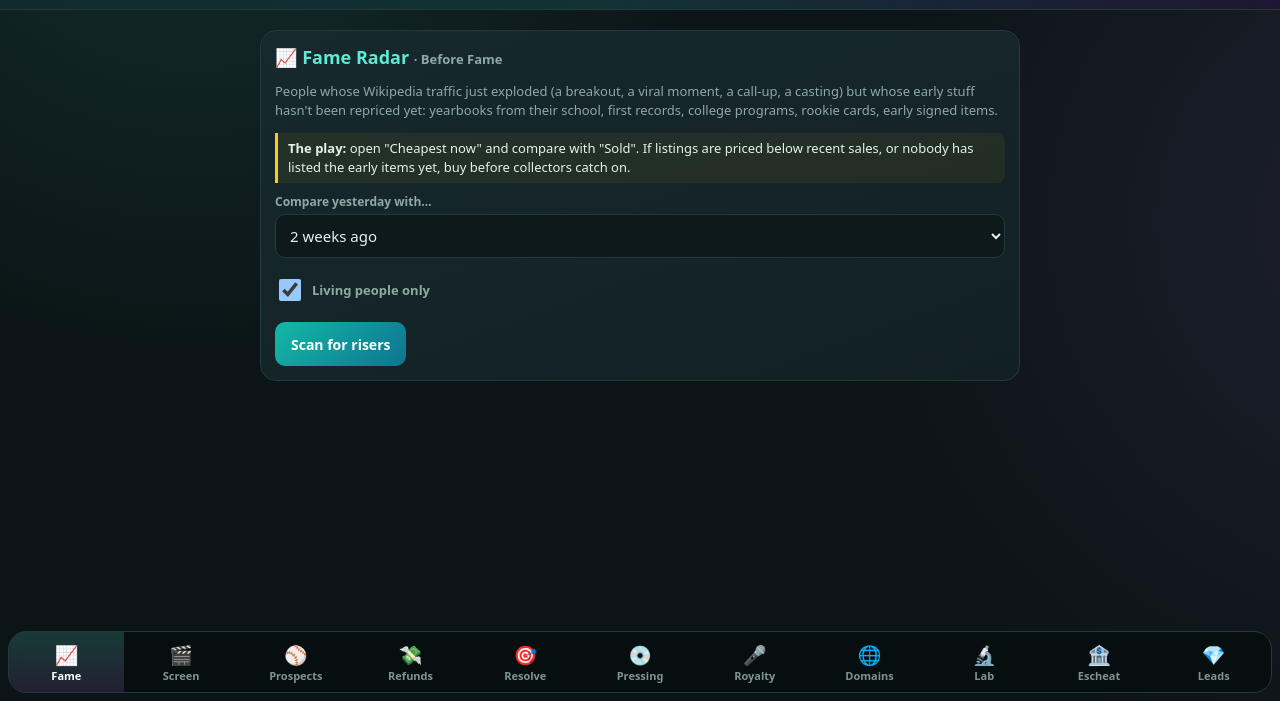
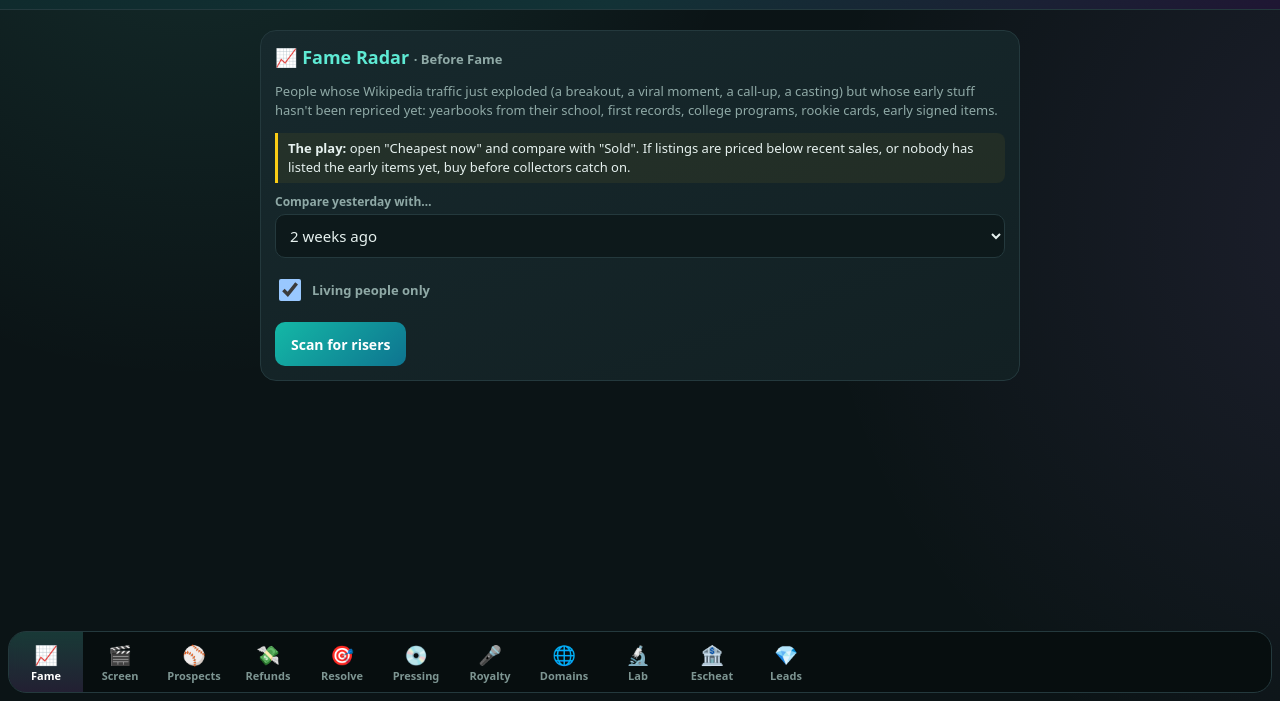
Before and after one commit to 7ITB7/roughcut, a plain HTML site: page index.html in a window 1280 px wide. Both pictures are taken after a click on the button "📈 Fame". Shown: the part 99-800 px from the top of the page. Drawn offline with Linux system fonts and the light colour scheme.

Commit message:
Fix tab bar scrolling
Co-Authored-By: Claude Opus 5.5 <noreply@anthropic.com>
Claude-Session: https://claude.ai/code/session_01NqBvymXRhhJBrcxaTe6jQZ

```diff
--- a/index.html
+++ b/index.html
@@ -38,8 +38,8 @@ input,select,textarea{width:100%;min-height:44px;padding:10px;border:1px solid v
 .hunts a{display:inline-flex;align-items:center;min-height:36px;padding:0 10px;border-radius:999px;border:1px solid var(--line);color:var(--ink);text-decoration:none;font-size:12px;font-weight:700;background:#132427}
 .hunts a.sold{border-color:rgba(250,204,21,.4);color:#fde68a}
 .save{position:absolute;right:10px;bottom:10px}
-nav{position:fixed;left:8px;right:8px;bottom:8px;display:flex;overflow-x:auto;scrollbar-width:none;background:rgba(8,14,15,.94);backdrop-filter:blur(8px);border:1px solid var(--line);border-radius:18px;overflow:hidden}
-nav::-webkit-scrollbar{display:none}nav button{flex:1 0 70px;min-height:60px;background:none;border:0;color:#7d9592;font:700 11px system-ui;cursor:pointer}
+nav{position:fixed;left:8px;right:8px;bottom:8px;display:flex;overflow-x:auto;scrollbar-width:none;background:rgba(8,14,15,.94);backdrop-filter:blur(8px);border:1px solid var(--line);border-radius:18px;-webkit-overflow-scrolling:touch;overscroll-behavior-x:contain;touch-action:pan-x}
+nav::-webkit-scrollbar{display:none}nav button{flex:0 0 74px;min-height:60px;background:none;border:0;color:#7d9592;font:700 11px system-ui;cursor:pointer}
 nav button span{display:block;font-size:19px}
 nav button.on{color:#fff;background:linear-gradient(180deg,rgba(94,234,212,.2),rgba(192,132,252,.15))}
 .spin{display:inline-block;width:14px;height:14px;border:3px solid #24393d;border-top-color:var(--gem);border-radius:50%;animation:s .8s linear infinite;vertical-align:-2px;margin-right:6px}@keyframes s{to{transform:rotate(360deg)}}
@@ -195,7 +195,7 @@ async function pool(items,n,fn){const res=[];let i=0;await Promise.all(Array.fro
 
 /* ---------- tabs ---------- */
 const TABS=['fame','screen','pros','ref','res','press','roy','dom','lab','esc','leads'];
-function tab(t){document.querySelectorAll('main>section').forEach(s=>s.hidden=s.id!=='t-'+t);document.querySelectorAll('nav button').forEach(b=>b.classList.toggle('on',b.dataset.t===t));if(t==='leads')renderLeads();try{history.replaceState(null,'','#'+t)}catch(e){}window.scrollTo(0,0)}
+function tab(t){document.querySelectorAll('main>section').forEach(s=>s.hidden=s.id!=='t-'+t);document.querySelectorAll('nav button').forEach(b=>b.classList.toggle('on',b.dataset.t===t));try{document.querySelector('nav button.on').scrollIntoView({inline:'center',block:'nearest',behavior:'smooth'})}catch(e){}if(t==='leads')renderLeads();try{history.replaceState(null,'','#'+t)}catch(e){}window.scrollTo(0,0)}
 document.querySelectorAll('nav button').forEach(b=>b.onclick=()=>tab(b.dataset.t));
 
 /* ---------- hunt links ---------- */
```
